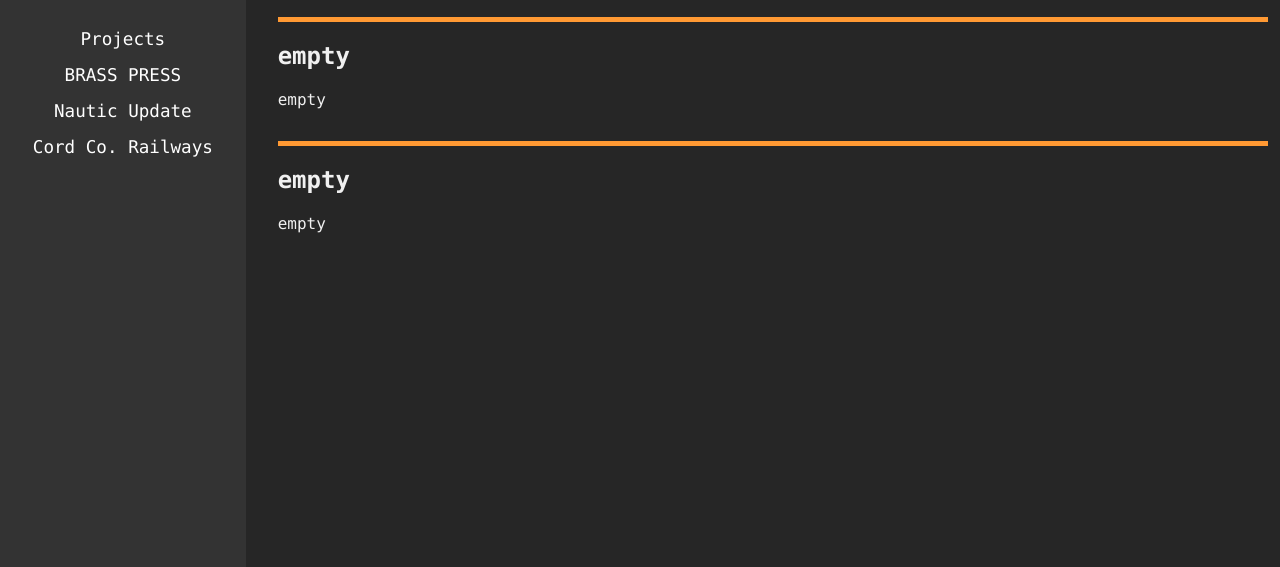
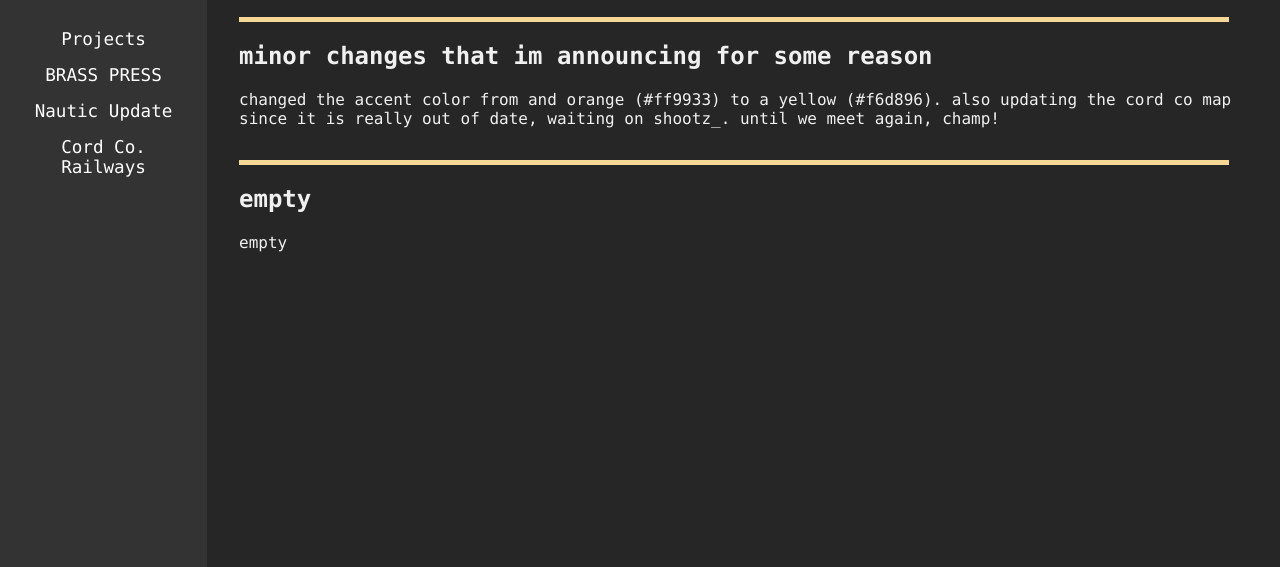
Before and after one commit to BuilderSnail/buildersnail.github.io, a plain HTML site: page brass-press.html in a window 1280 px wide. Shown: the part 233-800 px from the top of the page. Drawn offline with Linux system fonts and the light colour scheme.

Commit message:
minor patch numero uno?
changed accent color. waiting on shootz_ for the cord co map update

```diff
--- a/brass-press.html
+++ b/brass-press.html
@@ -28,12 +28,12 @@
             <section id="about">
                 <h1><img src="brass-press-logo.png" class="center"></img></h1>
             </section>
-			<div style="width: 990px; height: 5px; background-color: #ff9933; display: flex;"></div>
+			<div style="width: 990px; height: 5px; background-color: #f6d896; display: flex;"></div>
             <section id="projects">
-                <h2>empty</h2>
-                <p>empty</p>
+                <h2>minor changes that im announcing for some reason</h2>
+                <p>changed the accent color from and orange (#ff9933) to a yellow (#f6d896). also updating the cord co map since it is really out of date, waiting on shootz_. until we meet again, champ!</p>
             </section>
-			<div style="width: 990px; height: 5px; background-color: #ff9933; display: flex;"></div>
+			<div style="width: 990px; height: 5px; background-color: #f6d896; display: flex;"></div>
             <section id="contact">
                 <h2>empty</h2>
                 <p>empty</p>
--- a/styles.css
+++ b/styles.css
@@ -17,7 +17,7 @@ p {
     left: 0;
     width: 0%;
     height: 5px;
-    background-color: #ff9933;
+    background-color: #f6d896;
     z-index: 100;
 }
 
@@ -124,7 +124,7 @@ section h2 {
 }
 
 ::-webkit-scrollbar-thumb {
-    background-color: #ff9933; /* Color of the scrollbar thumb */
+    background-color: #f6d896; /* Color of the scrollbar thumb */
     border-radius: 10px; /* Roundness of the scrollbar thumb */
     border: 3px solid #d9d9d9; /* Padding around the scrollbar thumb */
 }
@@ -175,7 +175,7 @@ body {
 }
 
 a:link {
-  color: #ff9933;
+  color: #f6d896;
   background-color: transparent;
   text-decoration: none;
 }
```
Also changed, not shown: cord-co-info.html (+4 -4 lines), index.html (+3 -3 lines), nautic-upgrade.html (+3 -3 lines).
